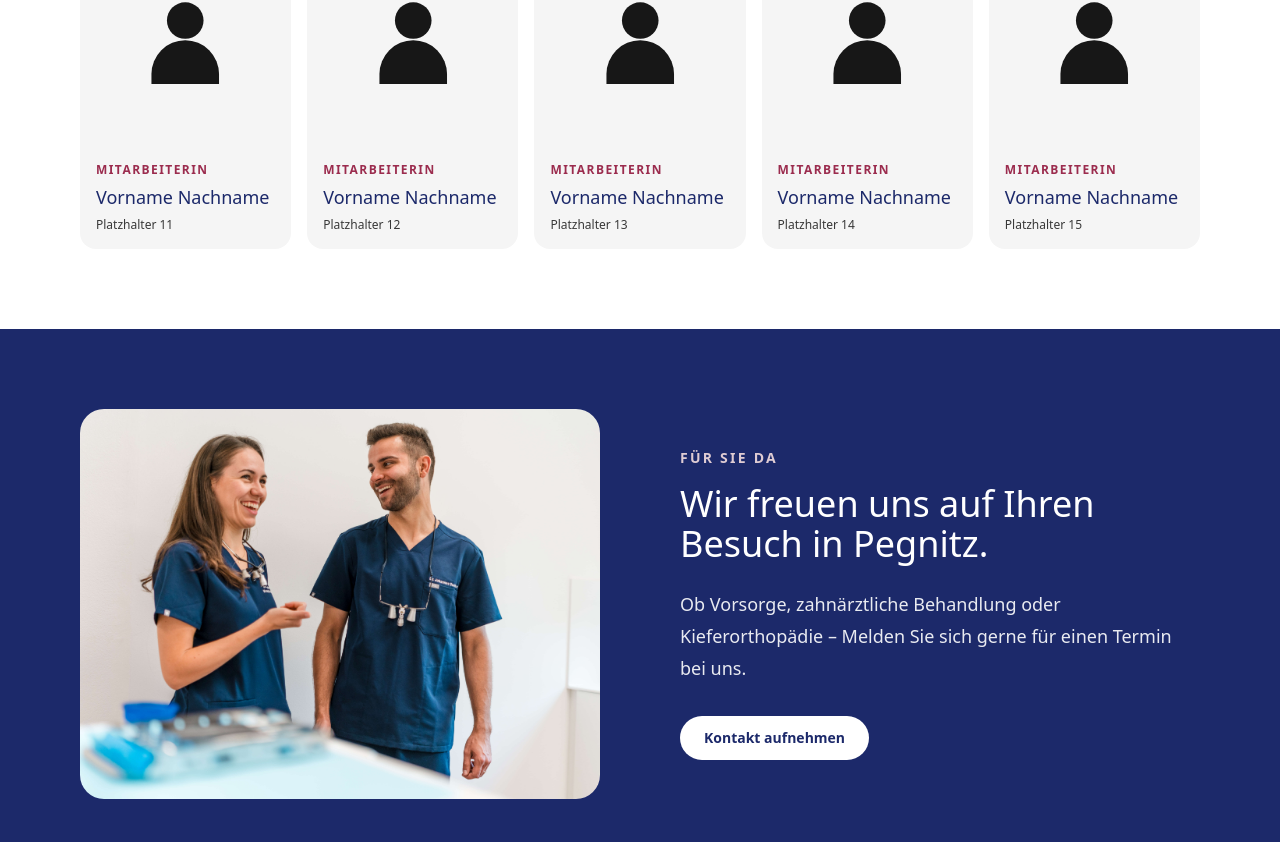
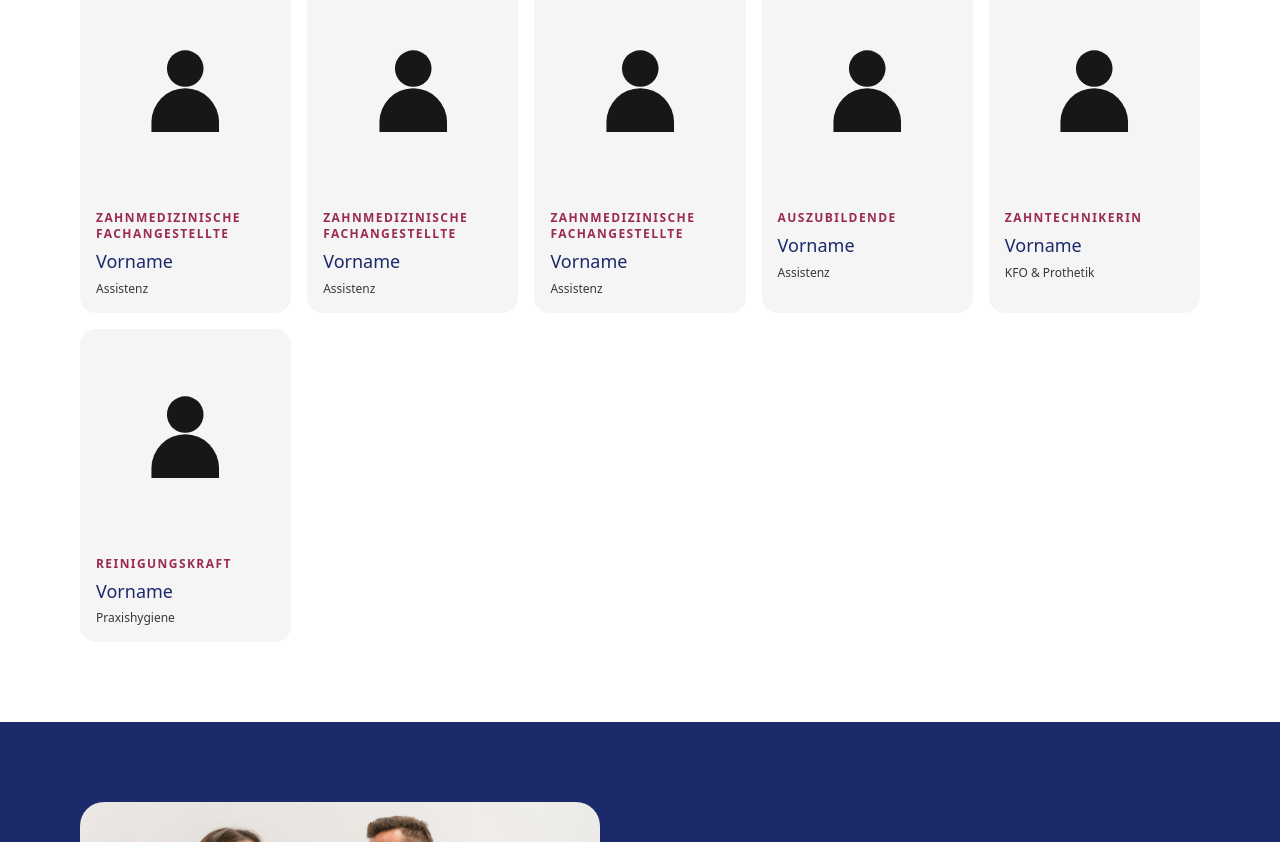
Before and after one commit to chrisknapp98/react-dentist-example, a Next.js app: page /team in a window 1280 px wide. Shown: the part 1879-2721 px from the top of the page. Built offline with nearby package versions, Linux system fonts and the light colour scheme.

Commit message:
add anonymous list of employees with their profession

```diff
--- a/src/app/team/page.tsx
+++ b/src/app/team/page.tsx
@@ -34,10 +34,25 @@ const dentists = [
   },
 ];
 
-const employeePlaceholders = Array.from(
-  { length: 15 },
-  (_, index) => index + 1,
-);
+// prettier-ignore
+const employees = [
+  { name: "Vorname", role: "Dentalhygienikerin", responsibility: "Prophylaxe" },
+  { name: "Vorname", role: "Dentalhygienikerin", responsibility: "Prophylaxe" },
+  { name: "Vorname", role: "Zahnmedizinische Verwaltungsassistenz", responsibility: "Verwaltung & Abrechnung" },
+  { name: "Vorname", role: "Zahnmedizinische Verwaltungsassistenz", responsibility: "Verwaltung & Abrechnung" },
+  { name: "Vorname", role: "Zahnmedizinische Fachangestellte", responsibility: "Verwaltung, Abrechnung & Assistenz" },
+  { name: "Vorname", role: "Medizinische Fachangestellte", responsibility: "Verwaltung & Rezeption" },
+  { name: "Vorname", role: "Medizinische Fachangestellte", responsibility: "Verwaltung & Rezeption" },
+  { name: "Vorname", role: "Zahnmedizinische Fachangestellte", responsibility: "Assistenz (KFO)" },
+  { name: "Vorname", role: "Zahnmedizinische Fachangestellte", responsibility: "Assistenz" },
+  { name: "Vorname", role: "Zahnmedizinische Fachangestellte", responsibility: "Assistenz" },
+  { name: "Vorname", role: "Zahnmedizinische Fachangestellte", responsibility: "Assistenz" },
+  { name: "Vorname", role: "Zahnmedizinische Fachangestellte", responsibility: "Assistenz" },
+  { name: "Vorname", role: "Zahnmedizinische Fachangestellte", responsibility: "Assistenz" },
+  { name: "Vorname", role: "Auszubildende", responsibility: "Assistenz" },
+  { name: "Vorname", role: "Zahntechnikerin", responsibility: "KFO & Prothetik" },
+  { name: "Vorname", role: "Reinigungskraft", responsibility: "Praxishygiene" },
+];
 
 export default function TeamPage() {
   return (
@@ -100,9 +115,9 @@ export default function TeamPage() {
                 Unsere Mitarbeiterinnen
               </h2>
               <div className="mt-8 grid grid-cols-2 gap-4 sm:grid-cols-3 lg:grid-cols-4 xl:grid-cols-5">
-                {employeePlaceholders.map((number) => (
+                {employees.map((employee) => (
                   <article
-                    key={number}
+                    key={employee.name}
                     className="overflow-hidden rounded-2xl bg-backgroundLightGray"
                   >
                     <div
@@ -120,13 +135,13 @@ export default function TeamPage() {
                     </div>
                     <div className="p-4">
                       <p className="text-xs font-semibold uppercase tracking-[0.12em] text-practiceRed">
-                        Mitarbeiterin
+                        {employee.role}
                       </p>
                       <h3 className="mt-2 text-lg font-light leading-tight text-textBlue">
-                        Vorname Nachname
+                        {employee.name}
                       </h3>
                       <p className="mt-2 text-xs text-textGrey">
-                        Platzhalter {String(number).padStart(2, "0")}
+                        {employee.responsibility}
                       </p>
                     </div>
                   </article>
```
